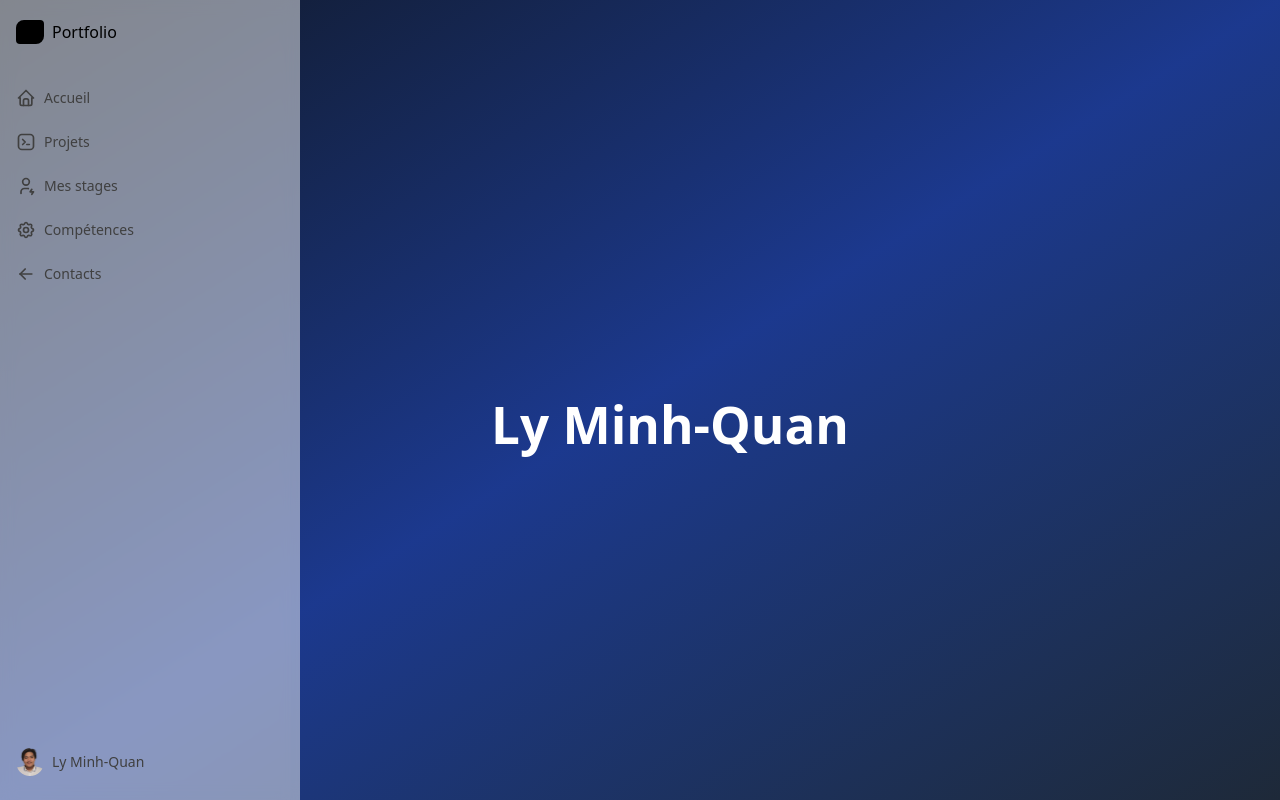
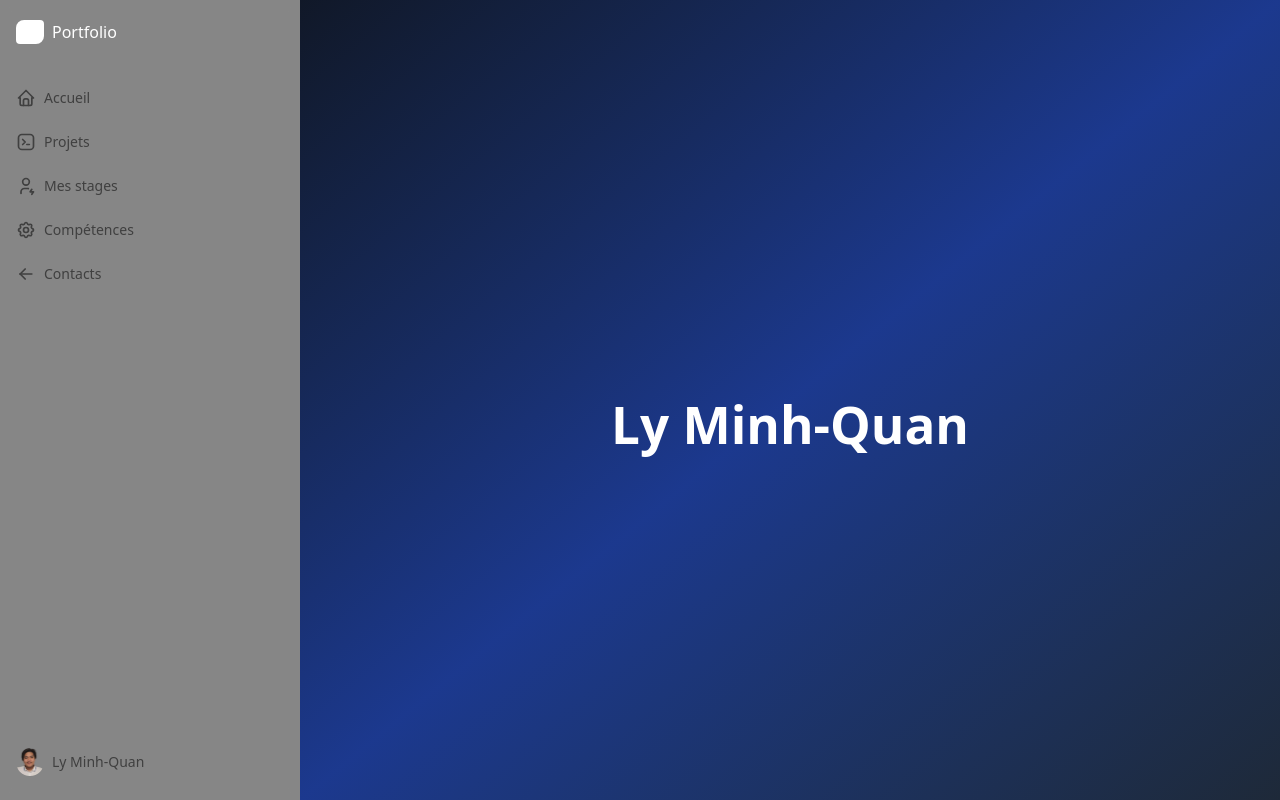
Before and after one commit to Minh1105/Portfolio_BUT-GEII, a React (Vite) app: page / in a window 1280 px wide. Built offline with nearby package versions, Linux system fonts and the light colour scheme.

Commit message:
2.0.7 (Works)
- Amélioration des onglets projets et ajout d'une fenêtre pour les stages,
- Fonctionnalité d'un pdf téléchargeable
(Works, no problems)

```diff
--- a/App.jsx
+++ b/App.jsx
@@ -11,6 +11,7 @@ import {
   IconChevronLeft, IconChevronRight,
   IconX,
   IconUserBolt,
+  IconFileTypePdf,
 } from "@tabler/icons-react";
 import { useOutsideClick } from './components/use-outside-click';
 
@@ -67,7 +68,8 @@ function App() {
       title: "Projet 1",
       images: [robot1, robot2], // 2. Utilisez les variables d'image importées
       description: "Description détaillée du projet 1. Lorem ipsum dolor sit amet, consectetur adipiscing elit. Sed non risus. Suspendisse lectus tortor, dignissim sit, adipiscing nec, ultricies sed, dolor.",
-      skills: ["React", "Node.js", "UHF"]
+      skills: ["React", "Node.js", "UHF"],
+      pdf: "/path/to/rapport_projet1.pdf"
     },
     {
       id: 2,
@@ -76,7 +78,8 @@ function App() {
         robot3, // Exemple avec une seule image
       ],
       description: "Description détaillée du projet 2. Vivamus magna justo, lacinia eget consectetur sed, convallis at tellus. Cras ultricies ligula sed magna dictum porta.",
-      skills: ["Python", "Flask", "Machine Learning"]
+      skills: ["Python", "Flask", "Machine Learning"],
+      pdf: "/path/to/rapport_projet2.pdf"
     },
     {
       id: 3,
@@ -85,7 +88,8 @@ function App() {
         "https://via.placeholder.com/800x450.png/1a1a1a/ffffff?text=Projet+3+-+Image+1",
       ],
       description: "Description détaillée du projet 3. Curabitur non nulla sit amet nisl tempus convallis quis ac lectus. Mauris blandit aliquet elit, eget tincidunt nibh pulvinar a.",
-      skills: ["C++", "Arduino", "Electronique"]
+      skills: ["C++", "Arduino", "Electronique"],
+      pdf: "/path/to/rapport_projet3.pdf"
     },
     {
       id: 4,
@@ -96,7 +100,8 @@ function App() {
         "https://via.placeholder.com/800x450.png/3a3a3a/ffffff?text=Projet+4+-+Image+3",
       ],
       description: "Description détaillée du projet 4. Vestibulum ac diam sit amet quam vehicula elementum sed sit amet dui. Proin eget tortor risus.",
-      skills: ["JavaScript", "TailwindCSS", "Vite"]
+      skills: ["JavaScript", "TailwindCSS", "Vite"],
+      pdf: "/path/to/rapport_projet4.pdf"
     },
     {
       id: 5,
@@ -106,7 +111,8 @@ function App() {
         "https://via.placeholder.com/800x450.png/2a2a2a/ffffff?text=Projet+5+-+Image+2",
       ],
       description: "Description détaillée du projet 5. Pellentesque in ipsum id orci porta dapibus. Quisque velit nisi, pretium ut lacinia in, elementum id enim.",
-      skills: ["Figma", "UI/UX", "Design"]
+      skills: ["Figma", "UI/UX", "Design"],
+      pdf: "/path/to/rapport_projet5.pdf"
     },
     {
       id: 6,
@@ -115,7 +121,8 @@ function App() {
         "https://via.placeholder.com/800x450.png/1a1a1a/ffffff?text=Projet+6+-+Image+1",
       ],
       description: "Description détaillée du projet 6. Nulla porttitor accumsan tincidunt. Cras ultricies ligula sed magna dictum porta.",
-      skills: ["STM32", "C", "RTOS"]
+      skills: ["STM32", "C", "RTOS"],
+      pdf: "/path/to/rapport_projet6.pdf"
     },
     {
       id: 7,
@@ -125,7 +132,8 @@ function App() {
         "https://via.placeholder.com/800x450.png/2a2a2a/ffffff?text=Projet+7+-+Image+2",
       ],
       description: "Description détaillée du projet 7. Pellentesque in ipsum id orci porta dapibus. Quisque velit nisi, pretium ut lacinia in, elementum id enim.",
-      skills: ["Java", "Spring Boot", "SQL"]
+      skills: ["Java", "Spring Boot", "SQL"],
+      pdf: "/path/to/rapport_projet7.pdf"
     },
     {
       id: 8,
@@ -136,7 +144,8 @@ function App() {
         "https://via.placeholder.com/800x450.png/3a3a3a/ffffff?text=Projet+8+-+Image+3",
       ],
       description: "Description détaillée du projet 8. Vestibulum ac diam sit amet quam vehicula elementum sed sit amet dui. Proin eget tortor risus.",
-      skills: ["Docker", "Kubernetes", "CI/CD"]
+      skills: ["Docker", "Kubernetes", "CI/CD"],
+      pdf: "/path/to/rapport_projet8.pdf"
     },
     {
       id: 9,
@@ -146,7 +155,8 @@ function App() {
         "https://via.placeholder.com/800x450.png/2a2a2a/ffffff?text=Projet+9+-+Image+2",
       ],
       description: "Description détaillée du projet 9. Curabitur non nulla sit amet nisl tempus convallis quis ac lectus. Mauris blandit aliquet elit, eget tincidunt nibh pulvinar a.",
-      skills: ["Vue.js", "Firebase", "GraphQL"]
+      skills: ["Vue.js", "Firebase", "GraphQL"],
+      pdf: "/path/to/rapport_projet9.pdf"
     },
     {
       id: 10,
@@ -155,31 +165,65 @@ function App() {
         "https://via.placeholder.com/800x450.png/1a1a1a/ffffff?text=Projet+10+-+Image+1",
       ],
       description: "Description détaillée du projet 10. Vivamus magna justo, lacinia eget consectetur sed, convallis at tellus. Cras ultricies ligula sed magna dictum porta.",
-      skills: ["Angular", "TypeScript", "RxJS"]
+      skills: ["Angular", "TypeScript", "RxJS"],
+      pdf: "/path/to/rapport_projet10.pdf"
     },
+  ];
+
+  // Données pour le stage (structure identique aux projets pour la compatibilité)
+  const internshipData = [
+    {
+      id: "stage-1",
+      title: "Stage BUT GEII",
+      images: [
+        "https://via.placeholder.com/800x450.png/1a1a1a/ffffff?text=Introduction+Stage",
+        "https://via.placeholder.com/800x450.png/2a2a2a/ffffff?text=Developpement+Qt",
+        "https://via.placeholder.com/800x450.png/3a3a3a/ffffff?text=Reseau+et+Serveur",
+        "https://via.placeholder.com/800x450.png/4a4a4a/ffffff?text=Bilan+et+Resultats",
+      ],
+      description: "Stage de fin d'études. Cliquez pour découvrir le déroulement du stage étape par étape.",
+      skills: ["C++", "Qt", "Réseaux"],
+      pdf: "/path/to/rapport_stage.pdf",
+      // Données spécifiques pour le mode 'Story' (par image)
+      descriptions: [
+        "Introduction et Contexte :\n\nDurant ce stage de 10 semaines, j'ai intégré l'équipe R&D de l'entreprise. L'objectif principal était de moderniser l'interface de contrôle d'un robot industriel.\n\nJ'ai commencé par :\n- Analyser l'existant et les besoins des opérateurs.\n- Mettre en place l'environnement de développement (Linux, Qt).\n- Définir l'architecture logicielle du nouveau module.",
+
+        "Développement de l'Interface (IHM) :\n\nLa première phase technique a consisté à développer l'interface graphique avec le framework Qt (C++). J'ai créé des widgets personnalisés pour afficher les capteurs du robot en temps réel.\n\nChallenges relevés :\n- Gestion du rafraîchissement fluide des graphiques.\n- Création d'un design ergonomique et sombre pour réduire la fatigue visuelle.",
+
+        "Communication Réseau & Backend :\n\nPour que l'interface communique avec le robot, j'ai implémenté un client TCP/IP asynchrone. Le robot agit comme un serveur envoyant des trames de données structurées.\n\nJ'ai dû décoder ces trames binaires, gérer les erreurs de connexion et assurer la reconnexion automatique en cas de perte de signal.",
+
+        "Bilan et Compétences Acquises :\n\nCe stage m'a permis de consolider mes compétences en C++ orienté objet et en programmation événementielle. J'ai aussi appris à travailler avec des outils de versionning (Git) dans un contexte professionnel.\n\nLe projet a été validé par l'équipe et sera déployé sur la prochaine version des robots."
+      ],
+      skillsList: [
+        ["Analyse", "UML", "Linux"],
+        ["C++", "Qt Widgets", "UI Design"],
+        ["TCP/IP", "Sockets", "Wireshark"],
+        ["Git", "Communication", "Autonomie"]
+      ]
+    }
   ];
 
   const [open, setOpen] = useState(false);
   const appRef = useRef(null); // Référence pour le conteneur principal de l'application
 
+  const [selectedProject, setSelectedProject] = useState(null);
+
   useEffect(() => {
     const handleWheel = (e) => {
-      // On empêche le défilement par défaut sur toute la page.
-      e.preventDefault();
+      // On empêche le défilement par défaut sur toute la page uniquement si aucun projet n'est ouvert
+      if (!selectedProject) {
+        e.preventDefault();
+      }
     };
 
     window.addEventListener('wheel', handleWheel, { passive: false });
     return () => window.removeEventListener('wheel', handleWheel);
-  }, []); // Le tableau de dépendances est vide pour que l'effet ne s'exécute qu'une fois.
-
-  const [selectedProject, setSelectedProject] = useState(null);
+  }, [selectedProject]);
 
   return (
     // Ajout du style pour le défilement fluide
-    <div ref={appRef} className="relative w-full h-screen overflow-hidden" style={{ scrollBehavior: "smooth" }}>
-      {/* 1. Sidebar avec un fond solide */}
-      <div className="absolute top-0 left-0 h-full z-20 md:fixed">
-        <Sidebar open={open} setOpen={setOpen}>
+    <div ref={appRef} className="flex flex-col md:flex-row w-full h-screen overflow-hidden bg-neutral-900" style={{ scrollBehavior: "smooth" }}>
+      <Sidebar open={open} setOpen={setOpen}>
           <SidebarBody className="justify-between gap-10">
           <div className="flex flex-col flex-1 overflow-y-auto">
             {open ? <Logo /> : <LogoIcon />}
@@ -216,11 +260,10 @@ function App() {
             </div>
           </div>
         </SidebarBody>
-        </Sidebar>
-      </div>
+      </Sidebar>
 
       {/* 2. Dashboard contenant le fond Plasma et le contenu */}
-      <Dashboard projects={projectsData} onProjectClick={setSelectedProject} isModalOpen={!!selectedProject} />
+      <Dashboard projects={projectsData} internship={internshipData} onProjectClick={setSelectedProject} isModalOpen={!!selectedProject} />
 
       {/* 4. Modale de projet */}
       <AnimatePresence>
@@ -236,13 +279,13 @@ export const Logo = () => {
   return (
     <a
       href="#accueil"
-      className="font-normal flex space-x-2 items-center text-base text-black py-1 relative z-20"
+      className="font-normal flex space-x-2 items-center text-base text-white py-1 relative z-20"
     >
-      <div className="h-6 w-7 bg-black dark:bg-white rounded-br-lg rounded-tr-sm rounded-tl-lg rounded-bl-sm flex-shrink-0" />
+      <div className="h-6 w-7 bg-white rounded-br-lg rounded-tr-sm rounded-tl-lg rounded-bl-sm flex-shrink-0" />
       <motion.span
         initial={{ opacity: 0 }}
         animate={{ opacity: 1 }}
-        className="font-medium text-black dark:text-white whitespace-pre"
+        className="font-medium text-white whitespace-pre"
       >
         Portfolio
       </motion.span>
@@ -254,20 +297,20 @@ export const LogoIcon = () => {
   return (
     <a
       href="#accueil"
-      className="font-normal flex space-x-2 items-center text-base text-black py-1 relative z-20"
+      className="font-normal flex space-x-2 items-center text-base text-white py-1 relative z-20"
     >
-      <div className="h-6 w-7 bg-black dark:bg-white rounded-br-lg rounded-tr-sm rounded-tl-lg rounded-bl-sm flex-shrink-0" />
+      <div className="h-6 w-7 bg-white rounded-br-lg rounded-tr-sm rounded-tl-lg rounded-bl-sm flex-shrink-0" />
     </a>
   );
 };
 
 // Composant Dashboard factice
-const Dashboard = ({ projects, onProjectClick, isModalOpen }) => {
+const Dashboard = ({ projects, internship, onProjectClick, isModalOpen }) => {
   return (
     // On ajoute un fond en dégradé directement ici.
-    <div className="w-full h-full relative bg-gradient-to-br from-gray-900 via-blue-900 to-gray-800">
+    <div className="flex-1 h-full relative bg-gradient-to-br from-gray-900 via-blue-900 to-gray-800 overflow-hidden">
       {/* Le contenu du dashboard est par-dessus. La classe 'no-scrollbar' a été retirée. */}
-      <div className="dashboard-scroll-container absolute inset-0 z-10 overflow-y-auto md:ml-[60px]">
+      <div className="w-full h-full overflow-y-auto">
         {/* Conteneur pour toutes les sections */}
         <div className="p-8 text-white">
           {/* Section Accueil */}
@@ -305,8 +348,24 @@ const Dashboard = ({ projects, onProjectClick, isModalOpen }) => {
 
           {/* Section Stage */}
           <section id="stage" className="min-h-screen pt-5">
-            <h2 className="text-3xl font-bold">Mon Stage</h2>
-            <p className="mt-4">Contenu sur votre stage...</p>
+            <h2 className="text-3xl font-bold mb-8">Mon Stage</h2>
+            <div className="grid grid-cols-[repeat(auto-fill,minmax(200px,1fr))] gap-3">
+              {internship && internship.map((stage) => (
+                <motion.div
+                  key={stage.id}
+                  className="bg-neutral-800 rounded-lg cursor-pointer overflow-hidden"
+                  onClick={() => {
+                    if (isModalOpen) return;
+                    onProjectClick(stage);
+                  }}
+                  whileHover={{ scale: 1.05, y: -5 }}
+                  transition={{ type: "spring", stiffness: 300, damping: 20 }}
+                >
+                  <img src={stage.images[0]} alt={stage.title} className="w-full h-40 object-cover" />
+                  <h3 className="text-xl font-bold p-4">{stage.title}</h3>
+                </motion.div>
+              ))}
+            </div>
           </section>
 
           {/* Section Compétences */}
@@ -352,6 +411,9 @@ const ProjectModal = ({ project, onClose }) => {
   const [[page, direction], setPage] = useState([0, 0]);
   const [isHovering, setIsHovering] = useState(false);
 
+  // Détection du mode "Story" (pour le stage) si des descriptions multiples existent
+  const isStoryMode = Array.isArray(project.descriptions);
+
   const imageIndex = (page % project.images.length + project.images.length) % project.images.length;
 
   const paginate = useCallback((newDirection) => {
@@ -359,10 +421,15 @@ const ProjectModal = ({ project, onClose }) => {
   }, [page]);
 
   useEffect(() => {
-    if (project.images.length <= 1 || isHovering) return;
+    // Désactiver le défilement automatique si on est en mode Story ou s'il n'y a qu'une image
+    if (project.images.length <= 1 || isHovering || isStoryMode) return;
     const autoplay = setInterval(() => paginate(1), 4000); // Défilement toutes les 3 secondes
     return () => clearInterval(autoplay);
-  }, [isHovering, paginate, project.images.length]);
+  }, [isHovering, paginate, project.images.length, isStoryMode]);
+
+  // Sélection du contenu en fonction du mode
+  const currentDescription = isStoryMode ? project.descriptions[imageIndex] : project.description;
+  const currentSkills = isStoryMode ? (project.skillsList[imageIndex] || []) : project.skills;
 
   return (
     <motion.div
@@ -377,17 +444,19 @@ const ProjectModal = ({ project, onClose }) => {
         animate={{ scale: 1, y: 0 }}
         exit={{ scale: 0.9, y: 20 }}
         transition={{ type: "spring", stiffness: 300, damping: 30 }}
-        className="bg-neutral-900/80 border border-neutral-700 rounded-xl w-full max-w-5xl max-h-[98vh] overflow-y-auto p-6 relative"
+        className="bg-neutral-900/80 border border-neutral-700 rounded-xl w-full max-w-7xl h-[80vh] relative flex flex-col overflow-hidden"
       >
         {/* Bouton de fermeture */}
         <button onClick={onClose} className="absolute top-4 right-4 text-neutral-400 hover:text-white transition-colors z-20 p-1 rounded-full hover:bg-neutral-800">
           <IconX size={24} />
         </button>
 
-        {/* Layout en 2 colonnes pour le contenu de la modale */}
-        <div className="flex flex-col md:flex-row-reverse gap-8">
-          {/* Colonne de gauche : Carrousel */}
-          <div className="md:w-1/2 w-full">
+        {/* Conteneur défilable pour le contenu */}
+        <div className="overflow-y-auto p-6 flex-1">
+        {/* Layout en colonne pour le contenu de la modale */}
+        <div className="flex flex-col gap-8">
+          {/* Carrousel centré en haut */}
+          <div className="w-full max-w-2xl mx-auto">
             <div
               className="relative w-full aspect-video overflow-hidden rounded-lg bg-neutral-800"
               onMouseEnter={() => setIsHovering(true)}
@@ -425,26 +494,47 @@ const ProjectModal = ({ project, onClose }) => {
             </div>
           </div>
 
-          {/* Colonne de droite : Informations */}
-          <div className="md:w-1/2 w-full flex flex-col">
+          {/* Informations en bas */}
+          <div className="w-full flex flex-col">
             <h2 className="text-3xl font-bold mb-4 pr-8">{project.title}</h2>
 
             {/* Texte */}
             <div className="mb-6">
-              <p className="text-neutral-300">{project.description}</p>
+              <p className="text-neutral-300 whitespace-pre-wrap">{currentDescription}</p>
             </div>
 
             {/* Pins de compétences */}
             <div>
               <h3 className="text-lg font-semibold mb-3">Compétences utilisées</h3>
               <div className="flex flex-wrap gap-2">
-                {project.skills.map((skill, index) => (
+                {currentSkills.map((skill, index) => (
                   <span key={index} className="bg-blue-500/20 text-blue-300 text-xs font-medium px-2.5 py-1 rounded-full">{skill}</span>
                 ))}
               </div>
             </div>
           </div>
         </div>
+        </div>
+
+        {/* Bouton PDF flottant en bas à droite */}
+        {project.pdf && (
+          <div className="absolute bottom-6 right-6 z-50 group">
+            {/* Tooltip (Note explicative) */}
+            <div className="absolute bottom-full right-0 mb-2 w-64 p-3 bg-neutral-900 border border-neutral-700 text-neutral-200 text-xs rounded-lg shadow-xl opacity-0 group-hover:opacity-100 transition-opacity pointer-events-none">
+              Pour plus de précision sur le projet, vous pouvez consulter le rapport ou compte rendu téléchargeable ici.
+            </div>
+            {/* Bouton de téléchargement */}
+            <a
+              href={project.pdf}
+              download
+              target="_blank"
+              rel="noopener noreferrer"
+              className="flex items-center justify-center w-12 h-12 bg-neutral-700 hover:bg-neutral-600 text-white rounded-full shadow-lg transition-all hover:scale-110"
+            >
+              <IconFileTypePdf size={24} />
+            </a>
+          </div>
+        )}
       </motion.div>
     </motion.div>
   );
```
